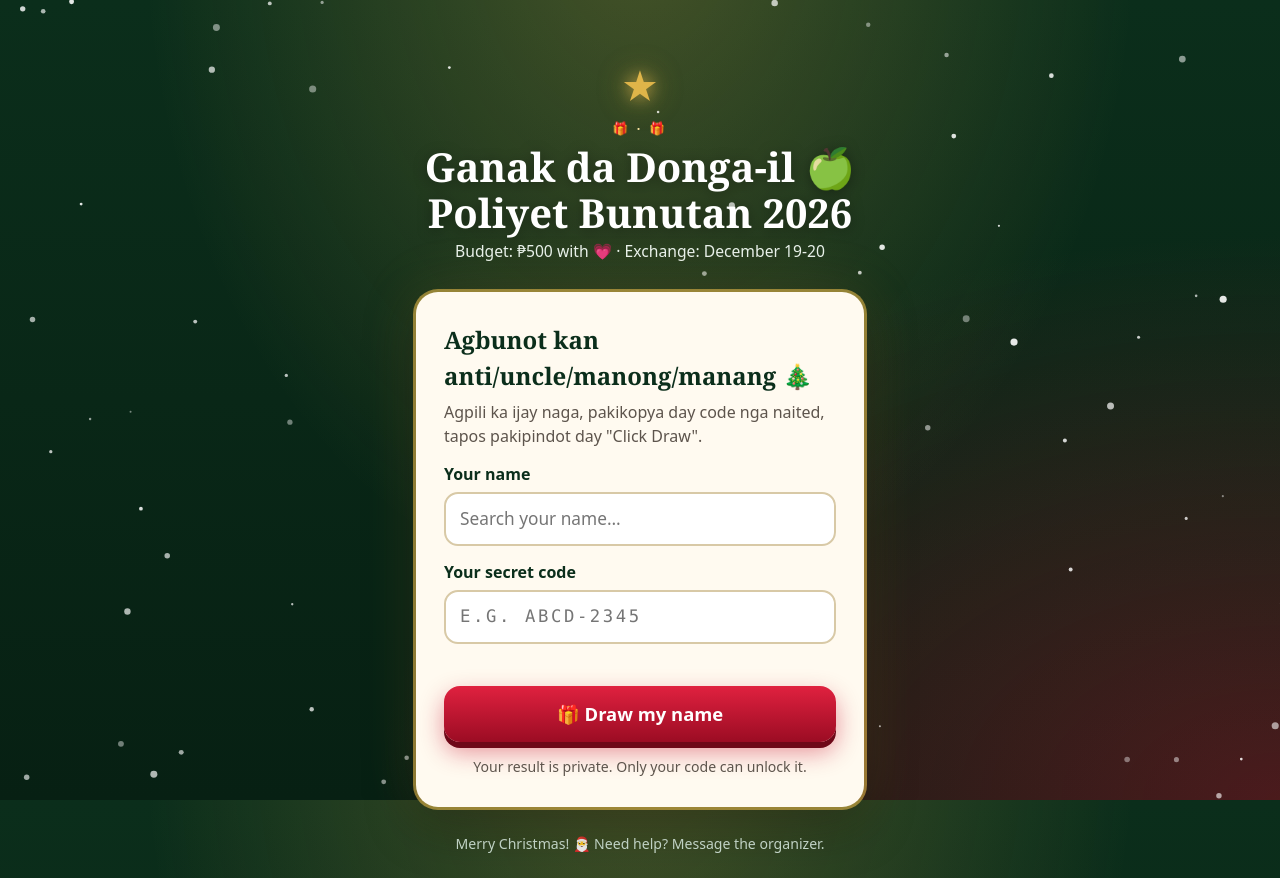
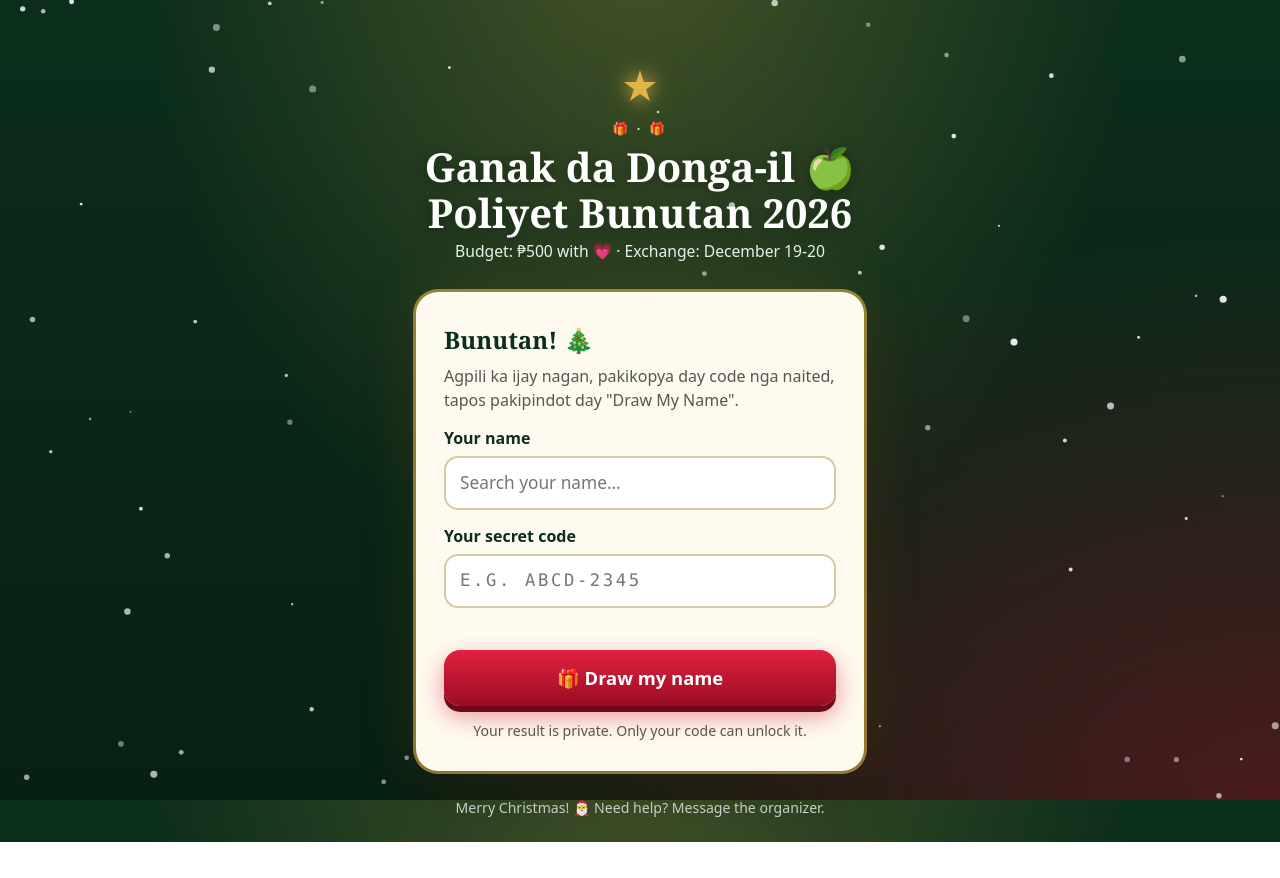
Before and after one commit to atlasblasco/december-bunutan, a plain HTML site: page index.html in a window 1280 px wide. After the commit the page ends 842 px from the top, so only its background shows below. Drawn offline with Linux system fonts and the light colour scheme.

Commit message:
Update index.html

```diff
--- a/index.html
+++ b/index.html
@@ -23,8 +23,8 @@
 
   <!-- Step 1: form -->
   <section class="card" id="formCard" aria-labelledby="formTitle">
-    <h2 id="formTitle">Agbunot kan anti/uncle/manong/manang 🎄</h2>
-    <p class="lead">Agpili ka ijay naga, pakikopya day code nga naited, tapos pakipindot day "Click Draw".</p>
+    <h2 id="formTitle">Bunutan! 🎄 </h2>
+    <p class="lead">Agpili ka ijay nagan, pakikopya day code nga naited, tapos pakipindot day "Draw My Name".</p>
 
     <form id="drawForm" novalidate autocomplete="off">
       <label for="nameInput">Your name</label>
```
